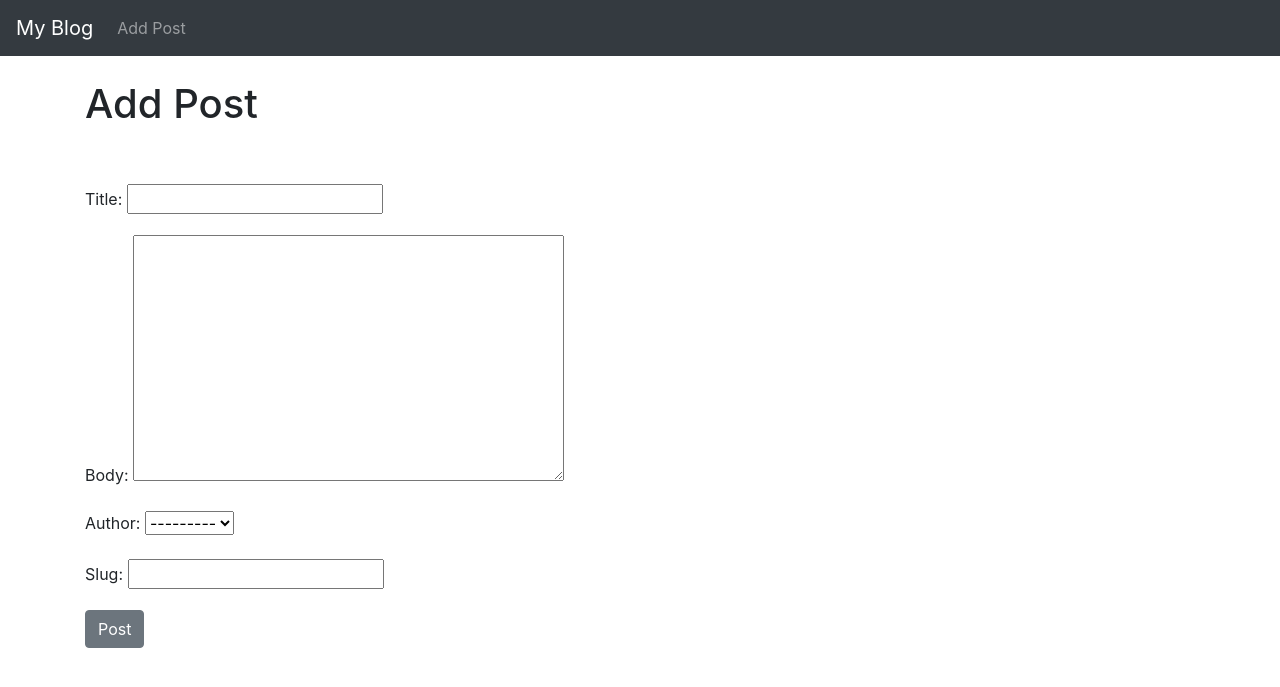
After one commit to VladyslavShaposhnikov/blog-python-, a Django app: page /add-post/ in a window 1280 px wide. The commit adds this page. Shown: the top 687 px of the page. Run offline with Django 3.2, Linux system fonts and the light colour scheme; some libraries are stand-ins or nearby versions.

Commit message:
created add_post.html; in views: add field 'order by' , in models: add 'get_absolute_url'

```diff
--- a/my_blog/main/models.py
+++ b/my_blog/main/models.py
@@ -1,5 +1,6 @@
 from django.db import models
 from django.contrib.auth.models import User
+from django.urls import reverse
 
 class Post(models.Model):
 
@@ -18,3 +19,6 @@ class Post(models.Model):
 
     def __str__(self):
         return self.title + ' | ' + str(self.author)
+
+    def get_absolute_url(self):
+        return reverse('article_detail', args=[self.slug])
--- /dev/null
+++ b/my_blog/main/templates/add_post.html
@@ -0,0 +1,18 @@
+{% extends 'base.html' %}
+
+{% block title %}
+    Create a new Post
+{% endblock %}
+
+{% block content %}
+
+<h1>Add Post</h1>
+
+<br><br>
+<form method="POST">
+    {% csrf_token %}
+    {{ form.as_p }}
+    <button class="btn btn-secondary">Post</button>
+</form>
+
+{% endblock %}
--- a/my_blog/main/templates/base.html
+++ b/my_blog/main/templates/base.html
@@ -24,7 +24,7 @@
       <div class="collapse navbar-collapse" id="navbarSupportedContent">
         <ul class="navbar-nav mr-auto">
           <li class="nav-item">
-            <a class="nav-link" href="#">Link</a>
+            <a class="nav-link" href="{% url 'add-post' %}">Add Post</a>
           </li>
         </ul>
       </div>
--- a/my_blog/main/templates/home.html
+++ b/my_blog/main/templates/home.html
@@ -4,7 +4,7 @@
 <ul>
 {% for post in object_list %}
 
-    <li><a href="{% url 'article_detaile' post.slug %}">"{{  post.title  }}"</a><br>
+    <li><a href="{% url 'article_detail' post.slug %}">"{{  post.title  }}"</a><br>
     Author of post - {{  post.author  }}<br>
     {{  post.body  }}</li>
 
--- a/my_blog/main/urls.py
+++ b/my_blog/main/urls.py
@@ -1,7 +1,8 @@
 from django.urls import path
-from .views import HomeView, ArticleDetailView
+from .views import HomeView, ArticleDetailView, AddPostView
 
 urlpatterns = [
     path('', HomeView.as_view(), name='home'),
-    path('<slug:slug>/', ArticleDetailView.as_view(), name='article_detaile'),
+    path('add-post/', AddPostView.as_view(), name='add-post'),
+    path('<slug:slug>/', ArticleDetailView.as_view(), name='article_detail'),
 ]
--- a/my_blog/main/views.py
+++ b/my_blog/main/views.py
@@ -1,11 +1,17 @@
 from django.shortcuts import render
-from django.views.generic import ListView, DetailView
-from . models import Post
+from django.views.generic import ListView, DetailView, CreateView
+from .models import Post
 
 class HomeView(ListView):
     model = Post
     template_name = 'home.html'
+    queryset = Post.objects.order_by('-published_on')
 
 class ArticleDetailView(DetailView):
     model = Post
     template_name = 'article_detail.html'
+
+class AddPostView(CreateView):
+    model = Post
+    template_name = 'add_post.html'
+    fields = 'title', 'body', 'author', 'slug'
```
